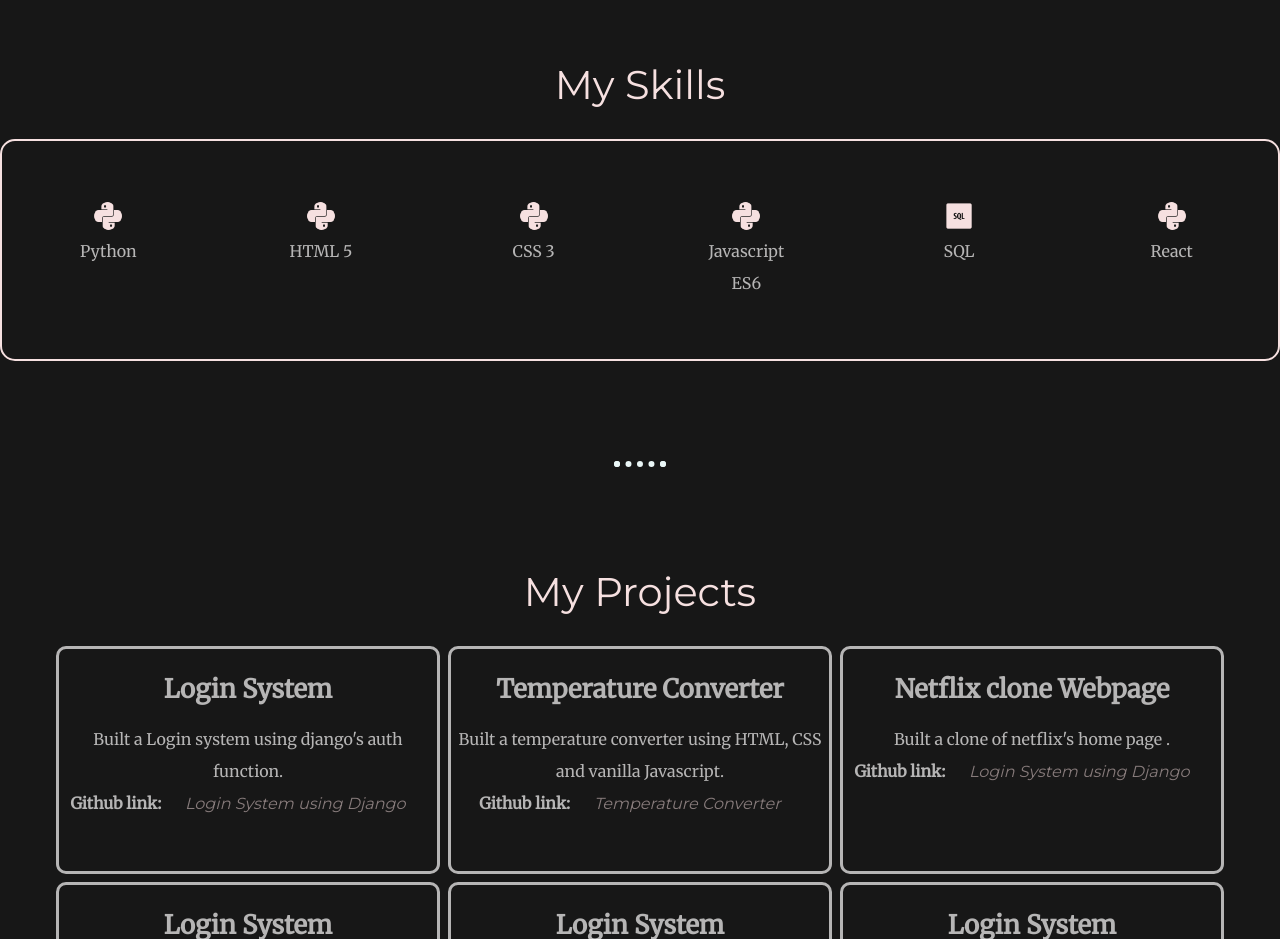
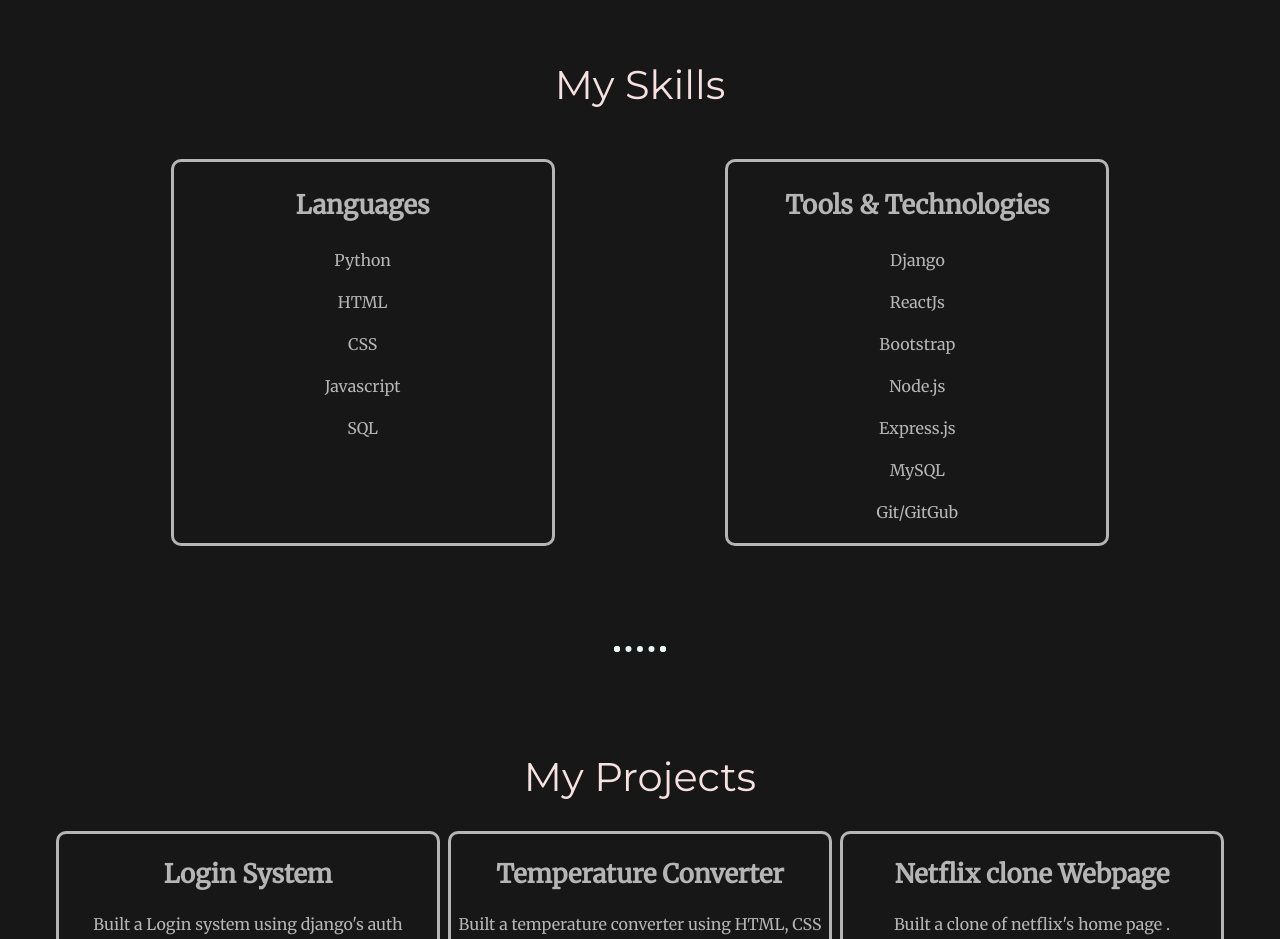
Before and after one commit to iamfaham/Portfolio-Website, a plain HTML site: page index.html in a window 1280 px wide. Shown: the part 1420-2359 px from the top of the page. Drawn offline with Linux system fonts and the light colour scheme.

Commit message:
Skills section updated

```diff
--- a/css/styles.css
+++ b/css/styles.css
@@ -185,8 +185,36 @@ a:hover {
 .footer-link:hover {
   opacity: 70%;
 }
+/** Skills section **/
+.layoutSkills {
+  padding-top: 20px;
+  justify-content: space-evenly;
+  display: grid;
+  grid-template-rows: repeat(1, 100%);
+  grid-template-columns: repeat(2, 30%);
 
-/**Projects section**/
+}
+.skillset {
+  display: block;
+  justify-content: space-evenly;
+  border-radius: 10px;
+  border-color: #877b7b;
+  border: solid;
+  padding: 5px;
+}
+
+.layoutSkills h4{
+  font-size: 1.6rem;
+  line-height: 3;
+}
+.skillset ul li{
+  justify-content: center;
+  line-height: 2;
+  padding-bottom: 10px;
+  list-style: none;
+}
+
+/** Projects section **/
 .layout {
   padding-top: 20px;
   justify-content: center;
--- a/index.html
+++ b/index.html
@@ -49,7 +49,7 @@
     <div id="skills">
       <h2>My Skills</h2>
       <br>
-      <div class="skills-list">
+<!-- <div class="skills-list">
         <div class="skills-pair"><img src="images/pythonIcon.png" alt=""><p> Python </p></div>
         <div class="skills-pair"><img src="images/pythonIcon.png" alt=""><p> HTML 5 </p></div>
         <div class="skills-pair"><img src="images/pythonIcon.png" alt=""><p> CSS 3 </p></div>
@@ -58,12 +58,36 @@
         <div class="skills-pair"><img src="images/pythonIcon.png" alt=""><p> React </p></div>
       </div>
 
-     <!-- <div class="skills-list">
+      <div class="skills-list">
         <div class="skills-pair"><img src="images/pythonIcon.png" alt=""><p> Bootstrap </p></div>
         <div class="skills-pair"><img src="images/pythonIcon.png" alt=""><p> NodeJS </p></div>
         <div class="skills-pair"><img src="images/pythonIcon.png" alt=""><p> ExpressJS </p></div>
         <div class="skills-pair"><img src="images/pythonIcon.png" alt=""><p> MySQL</p></div>
       </div> -->
+      <section class="layoutSkills">
+        <div class="skillset 1">
+          <h4>Languages</h4>
+          <ul>
+            <li>Python</li>
+            <li>HTML</li>
+            <li>CSS</li>
+            <li>Javascript</li>
+            <li>SQL</li>
+          </ul>
+        </div>
+        <div class="skillset 2">
+          <h4>Tools & Technologies</h4>
+          <ul>
+            <li>Django</li>
+            <li>ReactJs</li>
+            <li>Bootstrap</li>
+            <li>Node.js</li>
+            <li>Express.js</li>
+            <li>MySQL</li>
+            <li>Git/GitGub</li>
+          </ul>
+        </div>
+      </section>
 
     </div>
     <hr>
```
